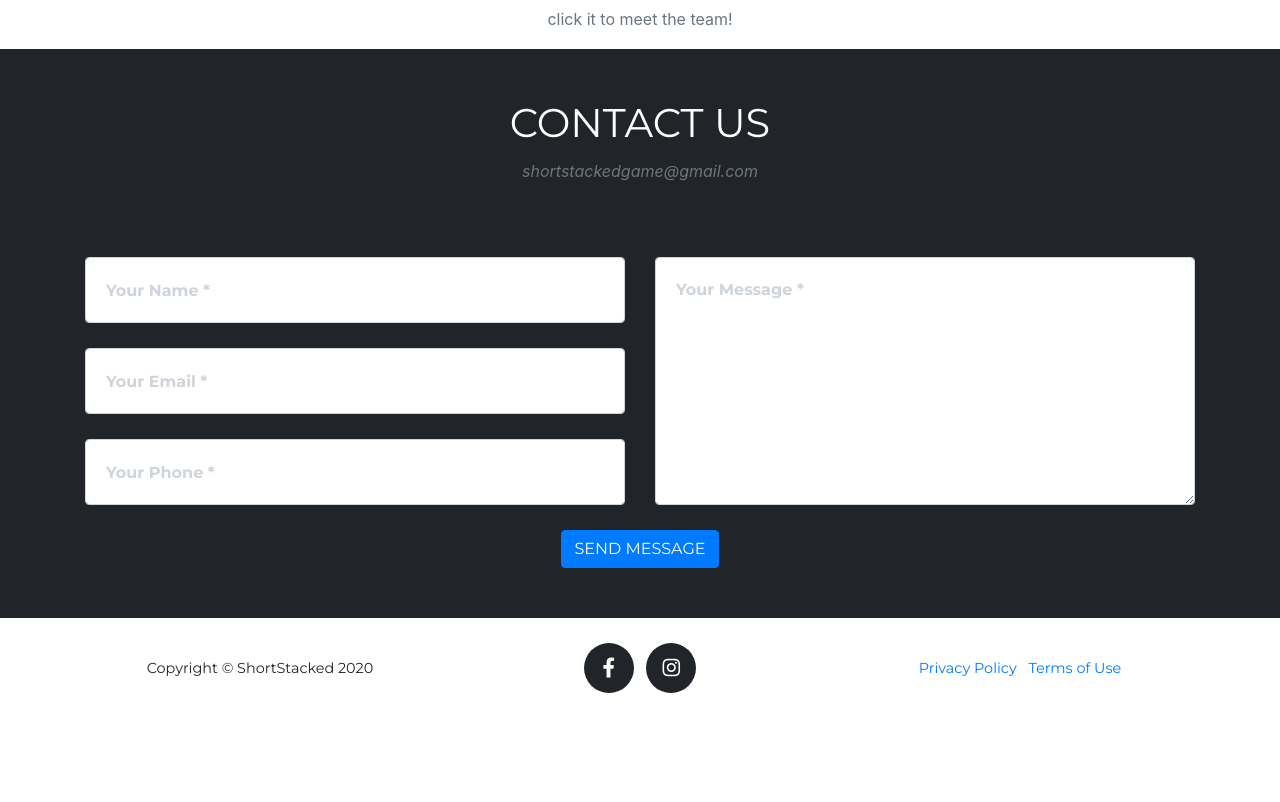
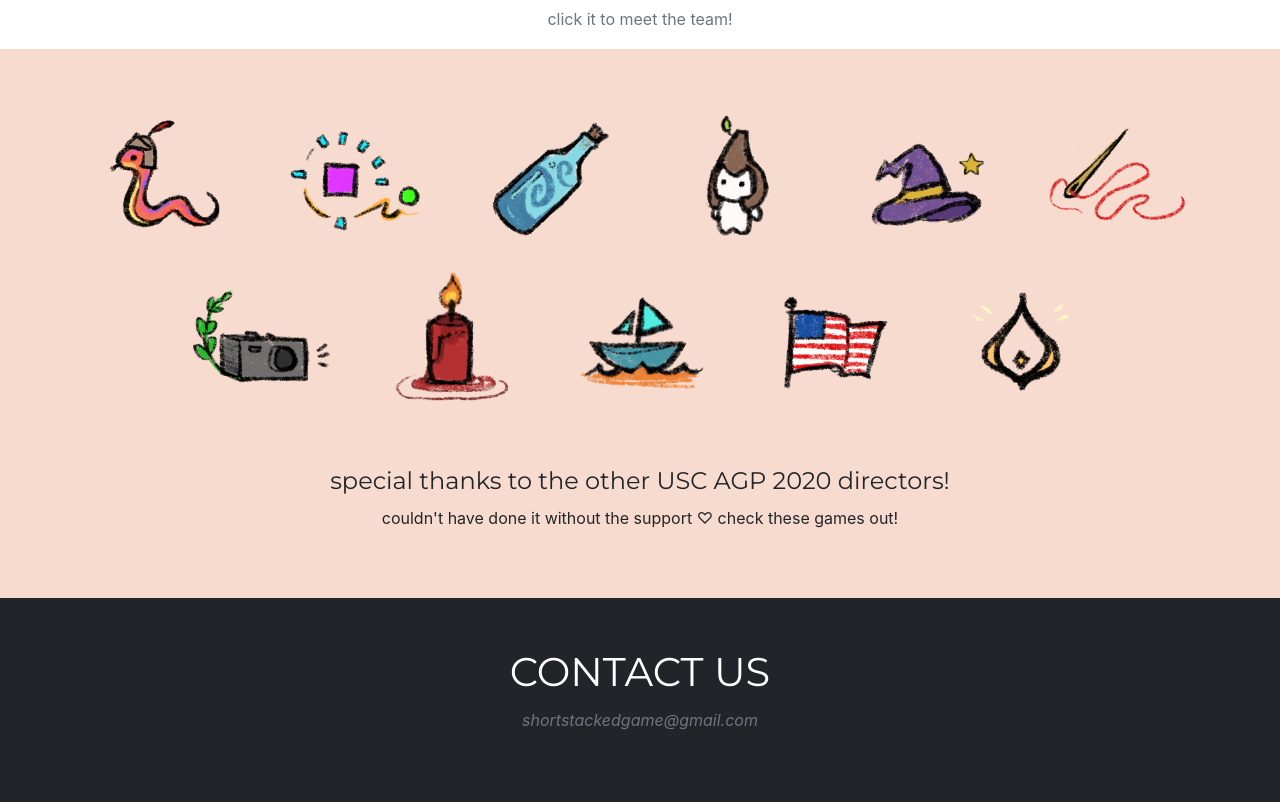
Before and after one commit to project-trenchcoat/project-trenchcoat.github.io, a website with bundled scripts: page index.html in a window 1280 px wide. Shown: the part 2489-3291 px from the top of the page. Before the commit the page ends 3207 px from the top, so only its background shows below. Built offline with nearby package versions, Linux system fonts and the light colour scheme; a web font is replaced by a local one.

Commit message:
thank u section

```diff
--- a/css/anim.css
+++ b/css/anim.css
@@ -54,3 +54,40 @@
     display: inline-block;
     line-height: 1em;
   }
+
+  @keyframes bounce
+{
+    15%
+    {
+        -webkit-transform: translateY(5px);
+        transform: translateY(5px);
+        opacity: 1;
+    }
+    30%
+    {
+        -webkit-transform: translateY(-5px);
+        transform: translateY(-5px);
+        opacity: 1;
+    }
+    50%
+    {
+        -webkit-transform: translateY(3px);
+        transform: translateY(3px);
+        opacity: 1;
+    }
+    65%
+    {
+        -webkit-transform: translateY(-3px);
+        transform: translateY(-3px);
+    }
+    80%
+    {
+        -webkit-transform: translateY(2px);
+        transform: translateY(2px);
+    }
+    100%
+    {
+        -webkit-transform: translateY(0);
+        transform: translateY(0);
+    }
+}
--- a/css/main.css
+++ b/css/main.css
@@ -246,6 +246,16 @@ header.masthead .intro-text .intro-heading {
   opacity: 0.7;
 }
 
+.hoverer2:hover img {
+  animation: bounce .8s ease;
+}
+
+.icon {
+  max-width: 120px;
+  min-width: 50px;
+  height: auto;
+}
+
 .team-member {
   margin-bottom: 50px;
   text-align: center;
--- a/index.html
+++ b/index.html
@@ -127,21 +127,64 @@
     </div>
   </section>
 
-  <!-- ADDITIONAL LOGOS????
-  <section class="page-section" style="background-color: #ffefdb;">
+  <!-- ADDITIONAL LOGOS????  -->
+  <section class="page-section" style="background-color: #f8dbcf;">
     <div class="container">
-      <div class="row">
-        <div class="col-md-3 col-sm-6">
-          <a href="#">
-            <img class="img-fluid d-block mx-auto" src="img/logos/logo0.png" style="width:auto;" alt="">
-          </a>
+      <div class="row text-center">
+        <div class="col-sm-4 col-md-2 hoverer2" >
+          <a href="https://www.facebook.com/SerpentShowdown/" target="_blank">
+            <img class="img-fluid icon" src="img/icons/serpentshowdown.png"> </a>
         </div>
-        <div class="col">
-          <h>  </h>
+        <div class="col-sm-4 col-md-2 hoverer2" >
+          <a href="https://www.retronomicon.games/" target="_blank">
+            <img class="img-fluid icon" src="img/icons/retronomicon.png"> </a>
+        </div>
+        <div class="col-sm-4 col-md-2 hoverer2" >
+          <a href="https://www.bottlesgame.com/" target="_blank">
+            <img class="img-fluid icon" src="img/icons/bottles.png"> </a>
+        </div>
+        <div class="col-sm-4 col-md-2 hoverer2" >
+          <a href="" target="_blank">
+            <img class="img-fluid icon" src="img/icons/koa.png"> </a>
+        </div>
+        <div class="col-sm-4 col-md-2 hoverer2" >
+          <a href="" target="_blank">
+            <img class="img-fluid icon" src="img/icons/witchlist.png"> </a>
+        </div>
+        <div class="col-sm-4 col-md-2 hoverer2" >
+          <a href="https://www.playginkgo.com/" target="_blank">
+            <img class="img-fluid icon" src="img/icons/ginkgo.png"> </a>
         </div>
       </div>
+      <div class="row text-center">
+        <div class="col-sm-4 col-md-1" >
+        </div>
+        <div class="col-sm-4 col-md-2 hoverer2" >
+          <a href="https://www.beastsofmaravillaisland.com/" target="_blank">
+            <img class="img-fluid icon" src="img/icons/beasts.png"> </a>
+        </div>
+        <div class="col-sm-4 col-md-2 hoverer2" >
+          <a href="#" target="_blank">
+            <img class="img-fluid icon" src="img/icons/candle.png"> </a>
+        </div>
+        <div class="col-sm-4 col-md-2 hoverer2" >
+          <a href="#" target="_blank">
+            <img class="img-fluid icon" src="img/icons/soulfarer.png"> </a>
+        </div>
+        <div class="col-sm-4 col-md-2 hoverer2" >
+          <a href="https://fishean.itch.io/awims" target="_blank">
+            <img class="img-fluid icon" src="img/icons/america.png"> </a>
+        </div>
+        <div class="col-sm-4 col-md-2 hoverer2" >
+          <a href="#" target="_blank">
+            <img class="img-fluid icon" src="img/icons/incursion.png"> </a>
+        </div>
+      </div>
+      <br/><br/>
+      <h4 class="text-center">special thanks to the other USC AGP 2020 directors!</h3>
+        <p class="text-center">couldn't have done it without the support ♡ check these games out!</h5>
     </div>
-  </section> -->
+  </section>
 
   <!-- CONTACT FORM -->
   <section class="page-section" id="contact">
```
Also changed, not shown: img/icons/america.png (added), img/icons/beasts.png (added), img/icons/bottles.png (added), img/icons/candle.png (added), img/icons/ginkgo.png (added), img/icons/incursion.png (added), img/icons/koa.png (added), img/icons/retronomicon.png (added), img/icons/serpentshowdown.png (added), img/icons/soulfarer.png (added), img/icons/witchlist.png (added).
